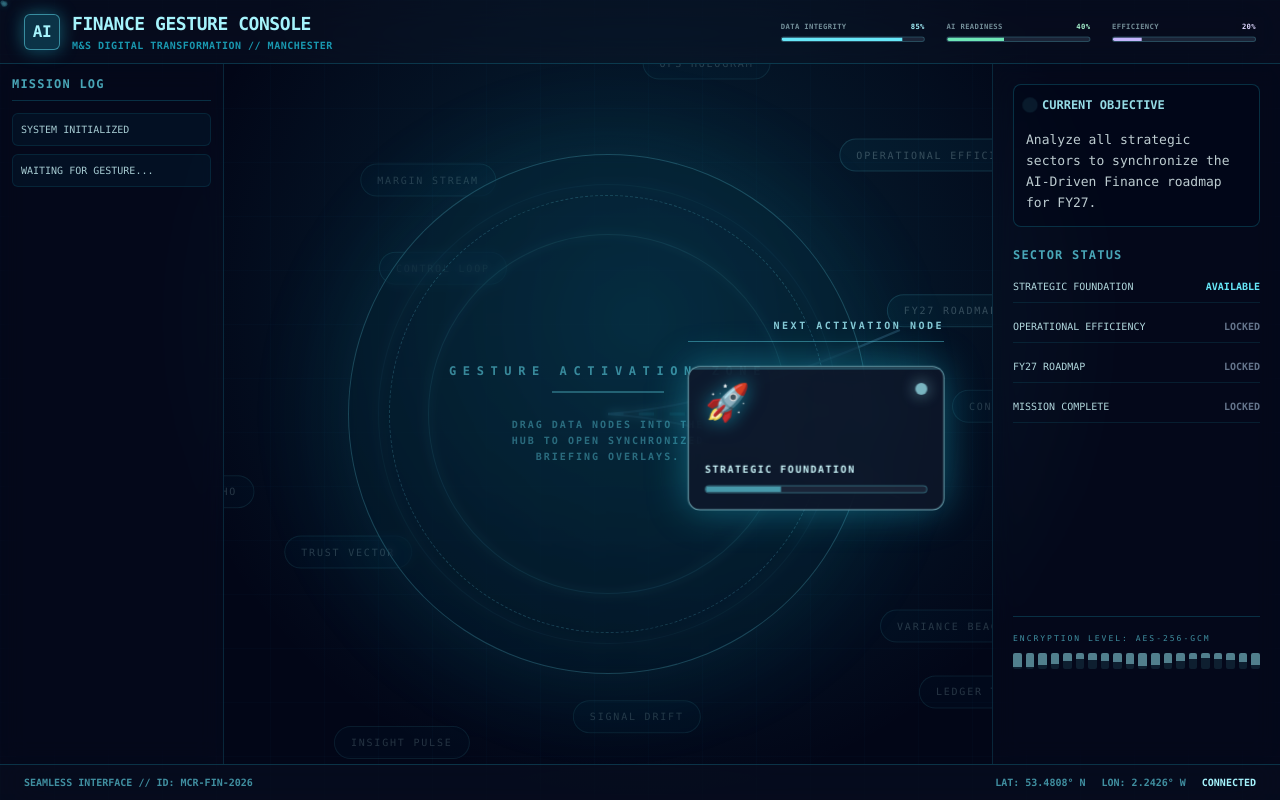
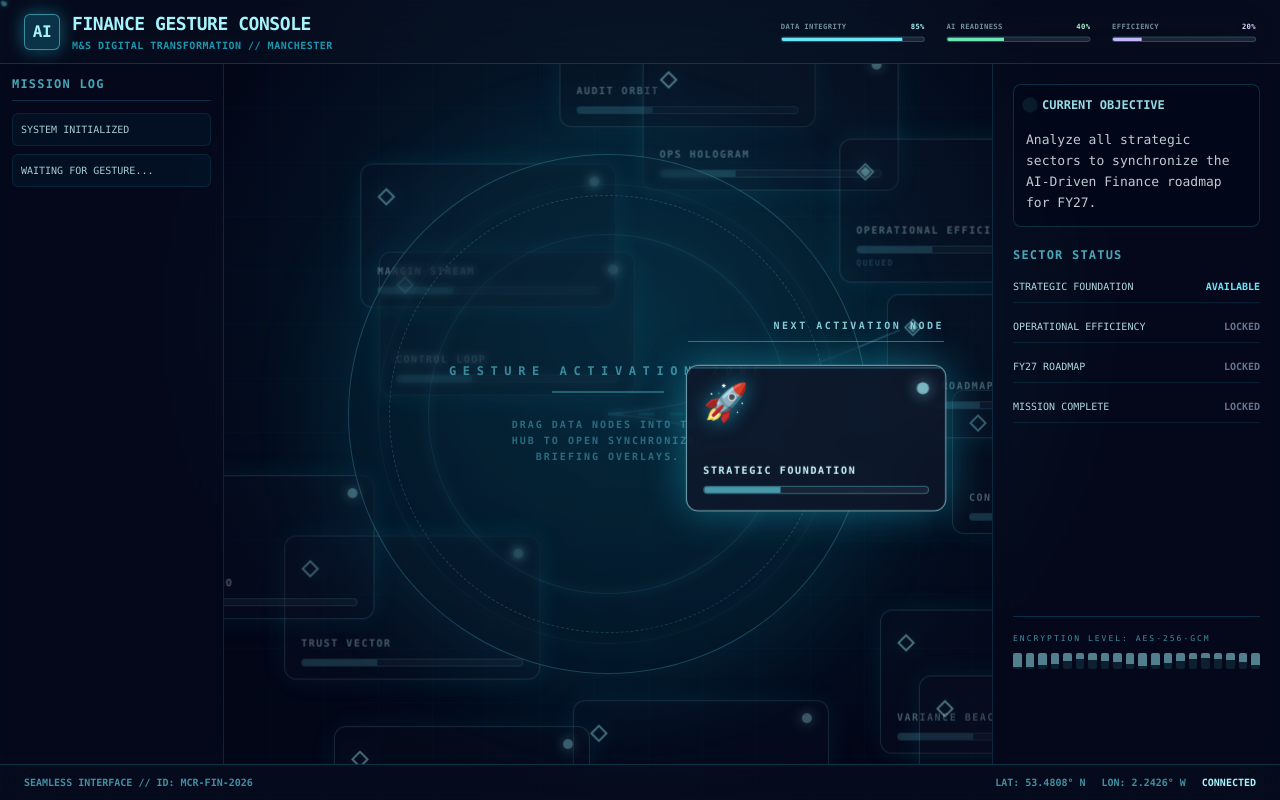
Before and after one commit to AndyMcCourt/AI_Driven_Finance_Presentation, a React (Vite) app: page / in a window 1280 px wide. Built offline with nearby package versions, Linux system fonts and the light colour scheme.

Commit message:
Unify node styling and smooth activation entry

```diff
--- a/components/GameView.tsx
+++ b/components/GameView.tsx
@@ -57,22 +57,6 @@ const GameView: React.FC = () => {
       }),
     [nextAvailableSegment?.id, segments],
   );
-
-  const nextActivationOrigin = useMemo(() => {
-    if (!nextAvailableSegment) {
-      return { x: 0, y: 0 };
-    }
-
-    const segmentIndex = segments.findIndex((segment) => segment.id === nextAvailableSegment.id);
-    const virtualIndex = PSEUDO_NODE_LABELS.length + Math.max(segmentIndex, 0);
-    const angle = (virtualIndex / 14) * Math.PI * 2;
-    const radius = 315 + (virtualIndex % 4) * 42;
-
-    return {
-      x: Math.cos(angle) * radius,
-      y: Math.sin(angle) * radius,
-    };
-  }, [nextAvailableSegment, segments]);
 
   const addLog = (message: string) => {
     setLogs((prev) => [message, ...prev].slice(0, 10));
@@ -253,18 +237,20 @@ const GameView: React.FC = () => {
                 transition={{ duration: node.duration, repeat: Infinity, ease: 'easeInOut' }}
                 className="absolute top-1/2 left-1/2"
               >
-                <div
-                  className={`rounded-full border px-4 py-2 text-[10px] uppercase tracking-[0.18em] whitespace-nowrap
-                  ${node.isReal
-                    ? 'border-cyan-300/35 bg-cyan-400/10 text-cyan-100/55'
-                    : 'border-cyan-300/20 bg-cyan-400/5 text-cyan-100/40'}`}
-                >
-                  {node.label}
-                  {node.isReal && (
-                    <span className="ml-2 text-[8px] text-cyan-200/45">
-                      {node.status === 'completed' ? 'SYNCED' : 'QUEUED'}
-                    </span>
-                  )}
+                <div className="relative w-64 h-36 rounded-xl border border-cyan-200/30 overflow-hidden backdrop-blur-md bg-slate-900/55 shadow-[0_0_30px_rgba(34,211,238,0.2)] px-4 py-3 flex flex-col justify-between">
+                  <div className="flex justify-between items-start">
+                    <span className="text-3xl drop-shadow-[0_0_10px_rgba(34,211,238,0.45)]">{node.isReal ? '◈' : '◇'}</span>
+                    <div className="w-2.5 h-2.5 rounded-full bg-cyan-200/80 shadow-[0_0_12px_rgba(165,243,252,0.7)]" />
+                  </div>
+                  <div>
+                    <div className="text-[10px] font-black uppercase tracking-[0.15em] truncate mb-2 text-cyan-100/75">{node.label}</div>
+                    <div className="w-full h-2 bg-slate-800/80 rounded-full overflow-hidden border border-cyan-300/25">
+                      <div className="h-full bg-cyan-300/35" style={{ width: node.isReal && node.status === 'completed' ? '100%' : '34%' }} />
+                    </div>
+                    {node.isReal && (
+                      <div className="mt-1 text-[8px] uppercase tracking-[0.18em] text-cyan-200/55">{node.status === 'completed' ? 'Synced' : 'Queued'}</div>
+                    )}
+                  </div>
                 </div>
               </motion.div>
             ))}
@@ -281,9 +267,9 @@ const GameView: React.FC = () => {
                 onDragEnd={(e, info) => handleDragEnd(e, info, nextAvailableSegment)}
                 whileHover={{ scale: 1.05, zIndex: 50 }}
                 whileDrag={{ scale: 1.12, zIndex: 100 }}
-                initial={{ opacity: 0, scale: 0.65, x: nextActivationOrigin.x, y: nextActivationOrigin.y }}
+                initial={{ opacity: 0, scale: 0.7, x: -420, y: 0 }}
                 animate={{ opacity: 1, scale: [1, 1.04, 1], x: 0, y: 0 }}
-                transition={{ duration: 0.8, ease: 'easeOut', scale: { duration: 1.4, repeat: Infinity, ease: 'easeInOut' } }}
+                transition={{ duration: 0.8, delay: 0.2, ease: 'easeOut', scale: { duration: 1.4, repeat: Infinity, ease: 'easeInOut', delay: 0.2 } }}
                 className="relative w-64 h-36 rounded-xl border border-cyan-200/70 cursor-grab active:cursor-grabbing overflow-hidden group backdrop-blur-md bg-slate-900/80 shadow-[0_0_40px_rgba(34,211,238,0.38)]"
               >
                 <motion.div
```
